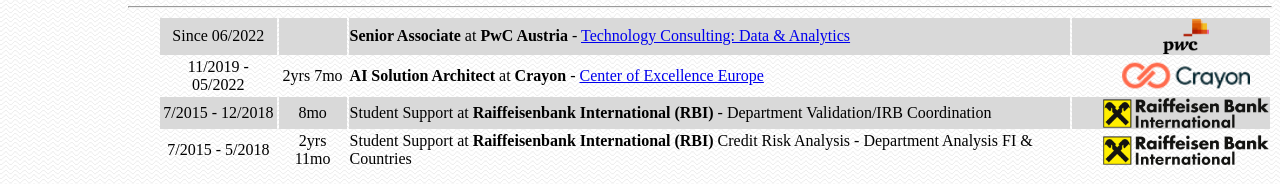
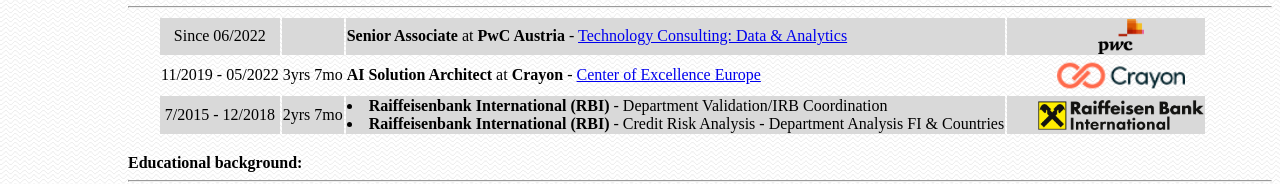
Before and after one commit to SebastianKnigge/website, a plain HTML site: page sebastian-knigge.eu/subpages/cv_en.html in a window 1280 px wide. Shown: the part 376-560 px from the top of the page. Drawn offline with Linux system fonts and the light colour scheme.

Commit message:
adjusted job history

```diff
--- a/sebastian-knigge.eu/subpages/cv_en.html
+++ b/sebastian-knigge.eu/subpages/cv_en.html
@@ -55,22 +55,18 @@
 
 				<tr>
 					<td align="center"> 11/2019 - 05/2022</td>
-					<td align="center"> 2yrs 7mo</td>
+					<td align="center"> 3yrs 7mo</td>
 					<td><b>AI Solution Architect</b> at <b>Crayon</b>  - <a href="https://www.crayon.com/en-US/ai-centre-of-excellence/" target="_blank">Center of Excellence Europe</a></td>
 					<td><p align="center"><a href="https://www.crayon.com" target="_blank"><img src="../img/logos/Crayon_logo.png" height="35" ></a></p></td>
 				</tr>
 
 				<tr BGCOLOR="#d9d9d9">
 					<td align="center"> 7/2015 - 12/2018</td>
-					<td align="center"> 8mo</td>
-					<td>Student Support at <b>Raiffeisenbank International (RBI)</b> - Department Validation/IRB Coordination</td>
-					<td><p align="center"><img src="../img/logos/RBI_logo.png" height="30" ></p></td>
-				</tr>
-
-				<tr>
-					<td align="center"> 7/2015 - 5/2018</td>
-					<td align="center"> 2yrs 11mo</td>
-					<td>Student Support at <b>Raiffeisenbank International (RBI)</b> Credit Risk Analysis - Department Analysis FI & Countries</td>
+					<td align="center"> 2yrs 7mo</td>
+					<td>
+						<li><b>Raiffeisenbank International (RBI)</b> - Department Validation/IRB Coordination</li>
+						<li><b>Raiffeisenbank International (RBI)</b> - Credit Risk Analysis - Department Analysis FI & Countries</li>
+					</td>
 					<td><p align="center"><img src="../img/logos/RBI_logo.png" height="30" ></p></td>
 				</tr>
 			</table>
```
Also changed, not shown: sebastian-knigge.eu/subpages/cv_de.html (+4 -2 lines).
